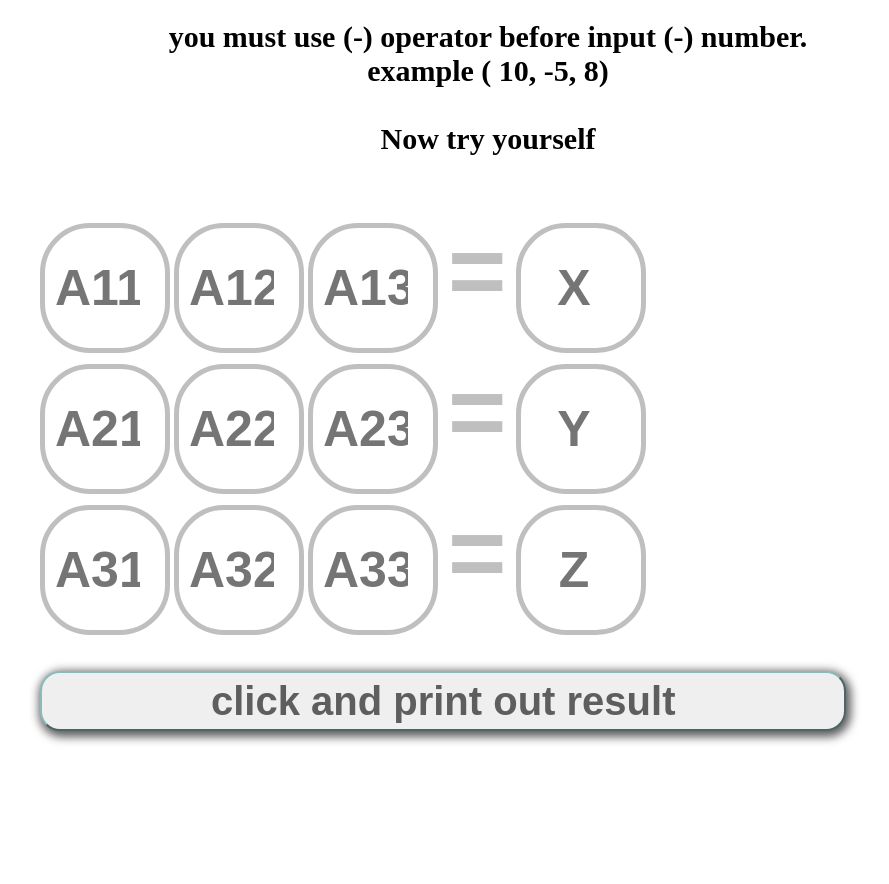
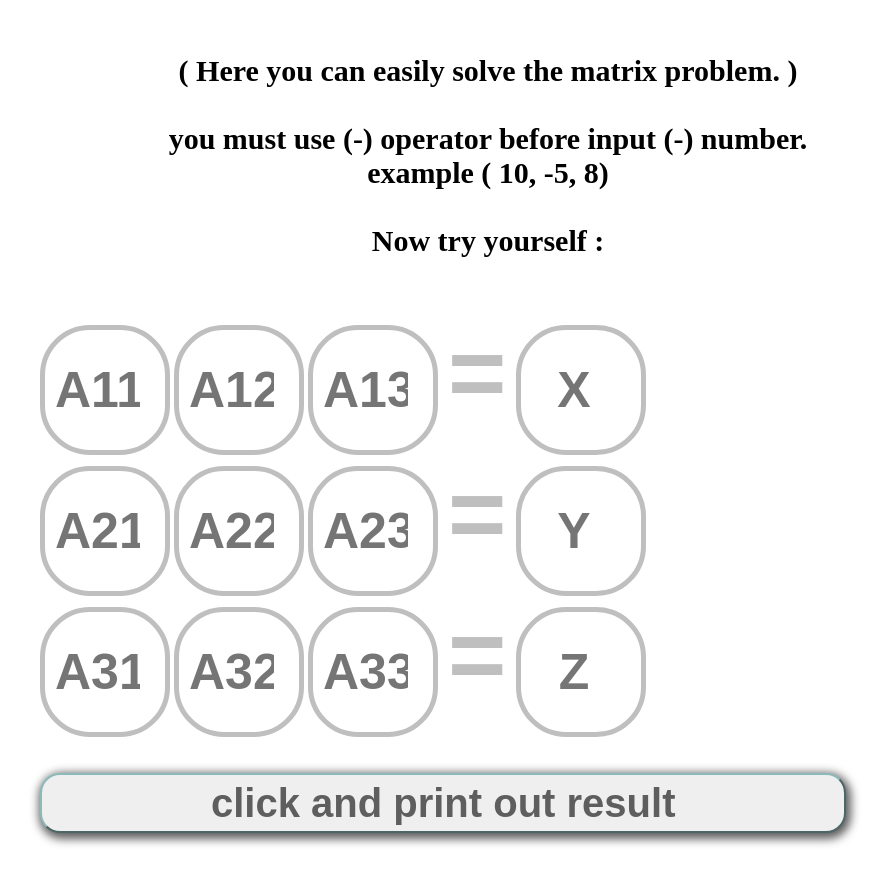
Before and after one commit to abid678/matrix-project-, a plain HTML site: page index.html in a window 1280 px wide. Shown: the top 884 px of the page, without its empty margins (152-1041 px from the left). Drawn offline with Linux system fonts and the light colour scheme.

Commit message:
Update index.html

```diff
--- a/index.html
+++ b/index.html
@@ -5,7 +5,7 @@
 				<title>Page title</title>
 </head>
 <body>
-				<h1 style="text-align:center; font-size:30px;"> you must use (-) operator before input (-) number. <br> example ( 10, -5, 8) <br><br>Now try yourself </h1>
+				<h1 style="text-align:center; font-size:30px;"> <br>( Here you can easily solve the matrix problem. )<br><br>you must use (-) operator before input (-) number.<br>example ( 10, -5, 8)<br><br>Now try yourself : </h1>
 
 			<br><br>
 			<div style="margin:auto;width:70%;">
```
